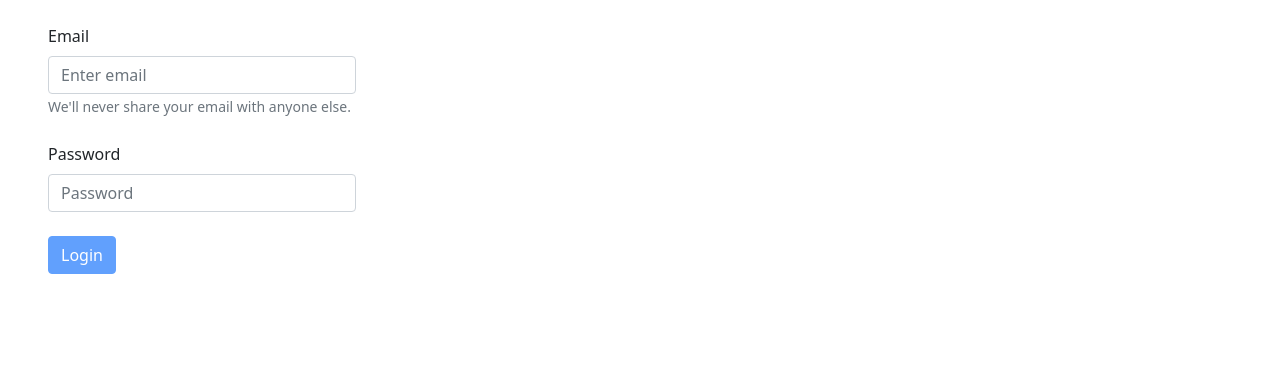
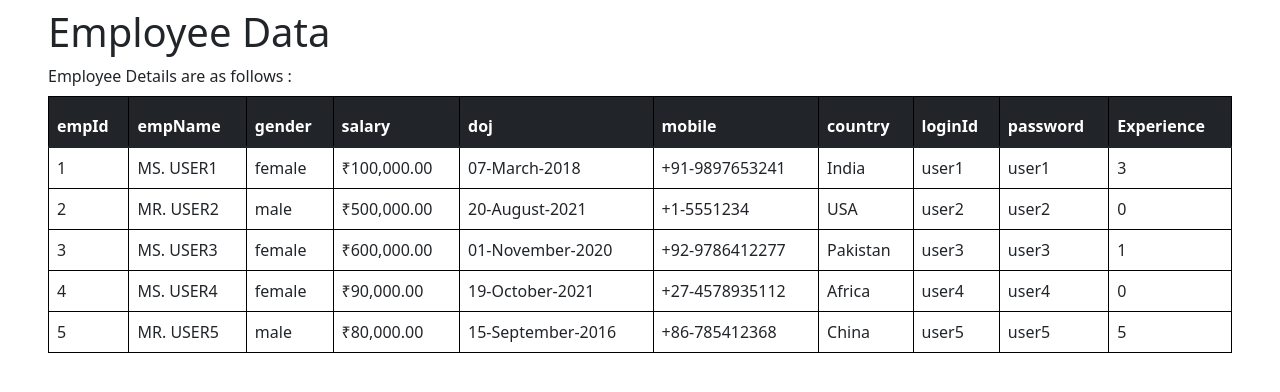
Before and after one commit to rjrealworld/Angular-Sessions, an Angular app in the folder 12-10-2021/demo/: page / in a window 1280 px wide. Shown: the top 392 px of the page. Built offline with nearby package versions, Linux system fonts and the light colour scheme.

Commit message:
Added bootstrap to the employee data table

```diff
--- a/12-10-2021/demo/src/app/app.component.html
+++ b/12-10-2021/demo/src/app/app.component.html
@@ -1,7 +1,7 @@
 <!-- <h1>App component is running</h1> -->
 <!-- <app-demo></app-demo> -->
-<!-- <app-assignment></app-assignment> -->
+<app-assignment></app-assignment>
 <!-- <app-assignment2></app-assignment2> -->
 <!-- <app-combined-assignment></app-combined-assignment> -->
-<app-login></app-login>
+<!-- <app-login></app-login> -->
 <!-- <app-header></app-header> -->
--- a/12-10-2021/demo/src/app/assignment/assignment.component.html
+++ b/12-10-2021/demo/src/app/assignment/assignment.component.html
@@ -1,24 +1,27 @@
-<h1> Assignment Question 1 </h1>
-
+<div class=" mx-5 mt-2">
+    <h1> Employee Data </h1>
     Employee Details are as follows : <br />
-<table>
-    <th *ngFor="let header of headers">{{header}}</th>
-    <th>Experience</th>
-    <!-- <tr *ngFor="let employee of employees">
-        <td *ngFor="let header of objectKeys(employee)">
-            {{employee[header]}}
-        </td>
-    </tr> -->
+    <table class="table mt-2">
+        <thead class="table-dark">
+            <tr>
+                <th scope="col" *ngFor="let header of headers">{{header}}</th>
+                <th scope="col">Experience</th>
+            </tr>
+        </thead>
+        <tbody>
             <tr *ngFor="let employee of employees">
-        <td>{{employee["empId"]}}</td>
+                <td scope="row">{{employee["empId"]}}</td>
                 <td>{{employee["empName"] | gender: employee["gender"] | uppercase}}</td>
                 <td>{{employee["gender"] | lowercase}}</td>
                 <td>{{employee["salary"] | currency: 'INR'}}</td>
-        <td>{{employee["doj"] | date: 'dd-MMMM-yyyy'}}</td> <!-- MM for digit of months, MMM for 3 chars of months, MMMM for complete month name -->
+                <td>{{employee["doj"] | date: 'dd-MMMM-yyyy'}}</td>
+                <!-- MM for digit of months, MMM for 3 chars of months, MMMM for complete month name -->
                 <td>{{employee["mobile"] | countryCode: employee["country"]}}</td>
                 <td>{{employee["country"]}}</td>
                 <td>{{employee["loginId"]}}</td>
                 <td>{{employee["password"]}}</td>
                 <td>{{employee["doj"] | expr}}</td> <!-- Refer expr.pipe.ts -->
             </tr>
+        </tbody>
     </table>
+</div>
```
Lines whose indentation alone changed are shown as unchanged.
